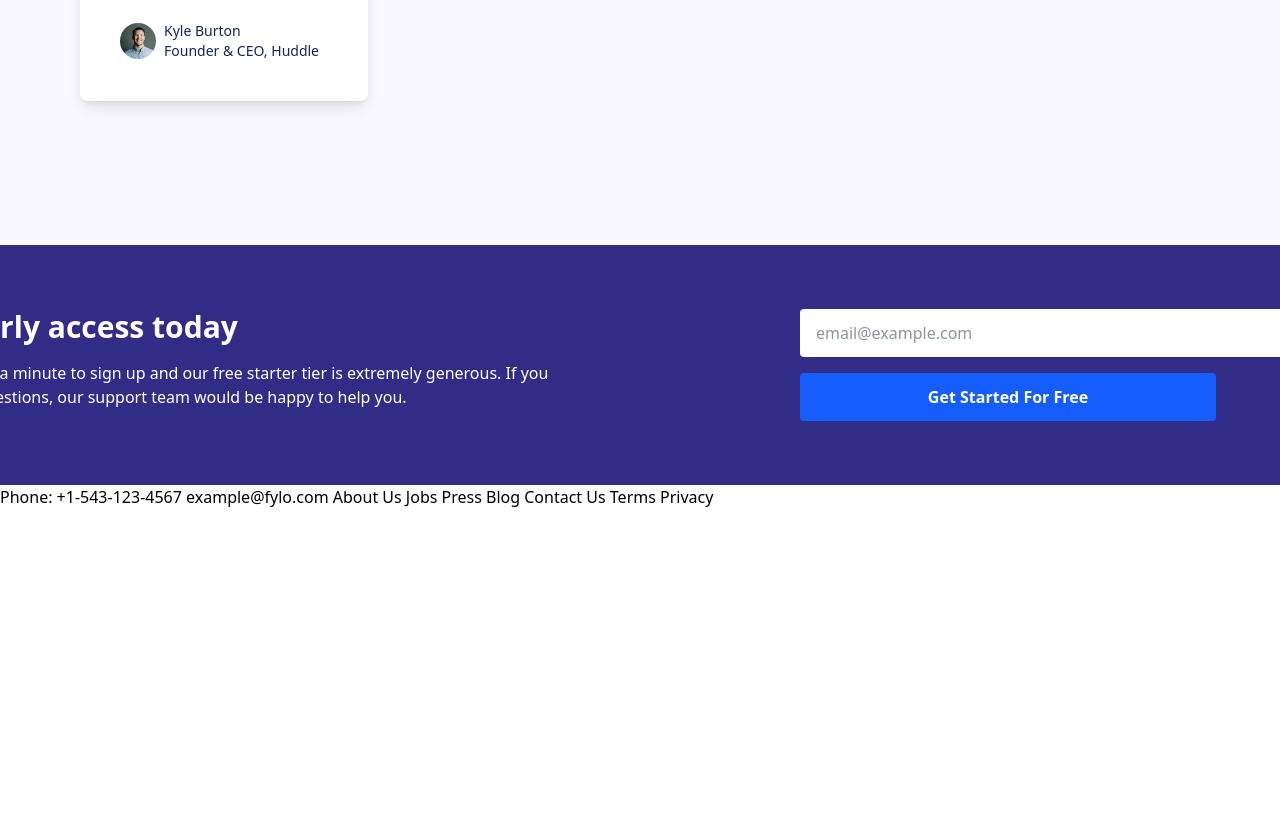
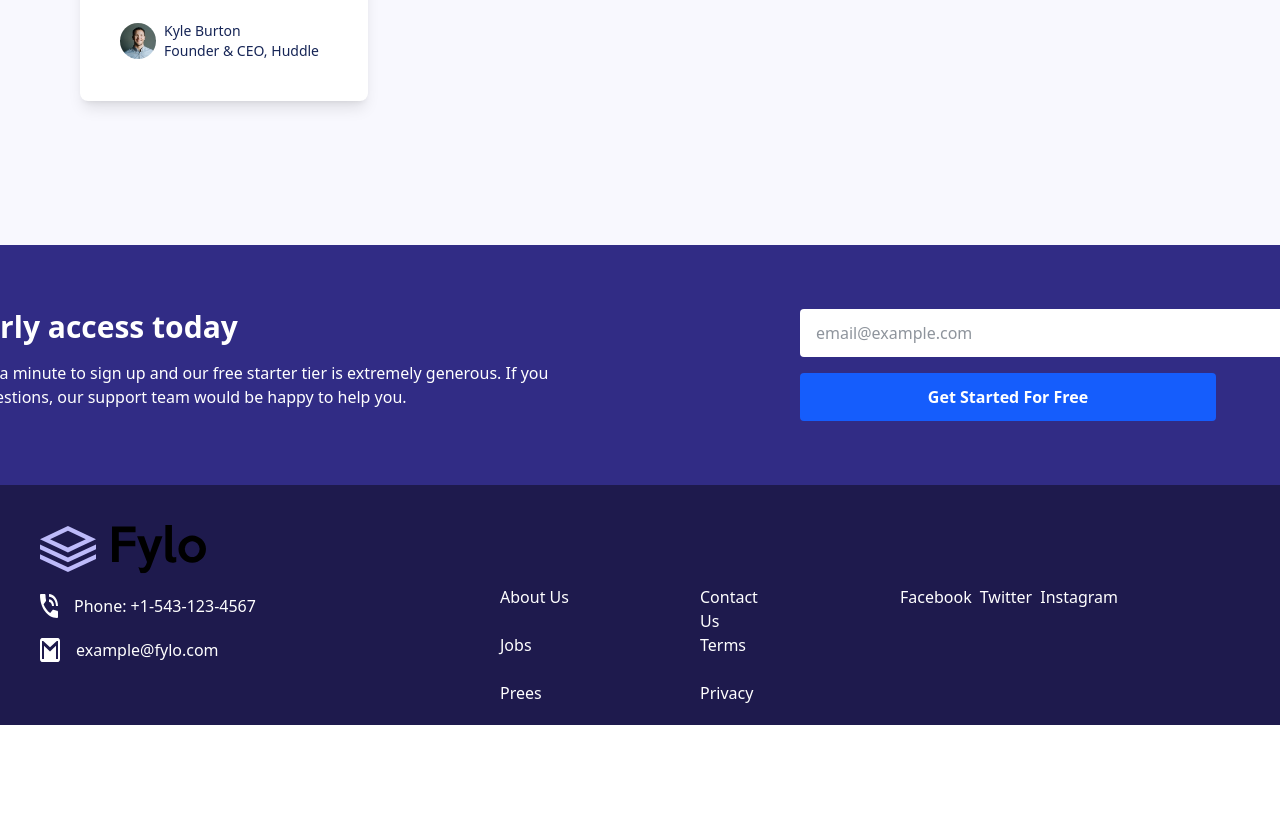
Before and after one commit to yatiwer/fylo-project, a plain HTML site: page fylo-landing-page-with-two-column-layout-master/index.html in a window 1280 px wide. Shown: the part 1739-2576 px from the top of the page. Before the commit the page ends 2248 px from the top, so only its background shows below. Drawn offline with nearby package versions, Linux system fonts and the light colour scheme.

Commit message:
add header and footer

```diff
--- a/fylo-landing-page-with-two-column-layout-master/index.html
+++ b/fylo-landing-page-with-two-column-layout-master/index.html
@@ -15,11 +15,15 @@
     <link rel="stylesheet" href="./styles/style.css" />
   </head>
   <body>
-    <header>
-      <a href="">Features</a>
-      <a href="">Team</a>
-      <a href="">Sign In</a>
-      <img src="./images/logo.svg" alt="logo" />
+    <header class="flex justify-between py-5 px-15">
+      <a href=""><img src="./images/logo.svg" alt="logo" class="w-28" /></a>
+      <nav>
+        <ul class="flex gap-7">
+          <li><a href="">Features</a></li>
+          <li><a href="">Team</a></li>
+          <li><a href="">Sign In</a></li>
+        </ul>
+      </nav>
     </header>
 
     <main>
@@ -113,9 +117,32 @@
         </div>
       </section>
     </main>
-    <footer>
-      Phone: +1-543-123-4567 example@fylo.com About Us Jobs Press Blog Contact
-      Us Terms Privacy
+    <footer class="grid grid-cols-3 bg-indigo-950 py-10 px-10 h-60">
+      <section class="text-white">
+        <a href=""><img src="./images/logo.svg" alt="logo" class="text-white"/></a>
+        <div class="flex gap-4 py-5">
+          <img src="./images/icon-phone.svg" alt="phone"/>
+          <a href="tel:09135653112">Phone: +1-543-123-4567</a>
+        </div>
+        <div class="flex gap-4">
+          <img src="./images/icon-email.svg" alt="email"/>
+          <a href="zahrabayat367@gmail.com">example@fylo.com</a>
+        </div>
+      </section>
+      <ul class="grid grid-cols-2 grid-rows-4 gap-x-30 text-white p-15">
+        <li><a href="">About Us</a></li>
+        <li><a href="">Contact Us</a></li>
+        <li><a href="">Jobs</a></li>
+        <li><a href="">Terms</a></li>
+        <li><a href="">Prees</a></li>
+        <li><a href="">Privacy</a></li>
+        <li><a href="">Blog</a></li>
+      </ul>
+      <div class="flex gap-2 text-white p-15">
+        <a href="">Facebook</a>
+        <a href="">Twitter</a>
+        <a href="">Instagram</a>
+      </div>
     </footer>
   </body>
 </html>
```
